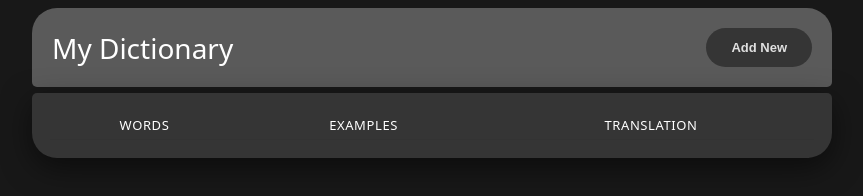
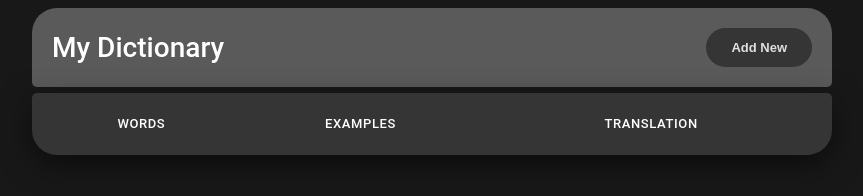
Before and after one commit to emikatop/my-dictionary, a plain HTML site: page index.html in a window 1280 px wide. Shown: the whole page, without its empty margins (208-1071 px from the left). Drawn offline with Linux system fonts and the light colour scheme.

Commit message:
CSS: Bug Fixes

```diff
--- a/style.css
+++ b/style.css
@@ -1,7 +1,7 @@
 * {padding: 0; margin: 0; box-sizing: border-box;}
 
 body {
-    font-family: system-ui, -apple-system, BlinkMacSystemFont, 'Segoe UI', Roboto, Oxygen, Ubuntu, Cantarell, 'Open Sans', 'Helvetica Neue', sans-serif;
+    font-family: Roboto, system-ui, -apple-system, BlinkMacSystemFont, 'Segoe UI', Oxygen, Ubuntu, Cantarell, 'Open Sans', 'Helvetica Neue', sans-serif;
     background: #181818;
     color: #ffffff;
     min-height: 100vh;
```
